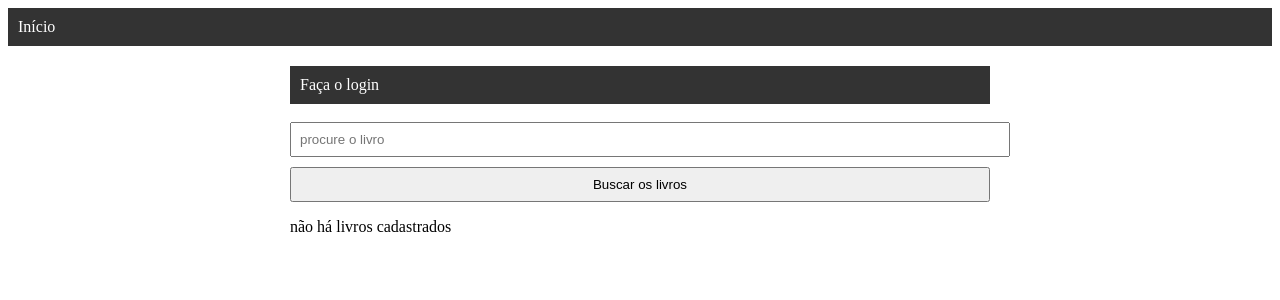
After one commit to trulynotanalt/psi-atividade-1-Pedro-Henrique-Medeiros, a Flask app: template templates/index.html in a window 1280 px wide. The commit adds this page. Shown: the top 300 px of the page. Run offline with Flask 3, Linux system fonts and the light colour scheme; the template is opened without the code that fills it, so the values that code supplies are empty.

Commit message:
Atividade romerito

```diff
--- a/app.py
+++ b/app.py
@@ -1,20 +1,32 @@
 from flask import Flask, request, render_template, url_for
 from flask import redirect
+
 import models
-
+from models import buscar_livro, resenhas_do_livro, buscar_livros
 app = Flask(__name__)
 
 app.secret_key = "romerito"
 
-@app.route('/', methods=['GET', 'POST'])
-def livraria():
-    return render_template('livraria.html', livros=models.buscar_livros(), resenhas=models.resenhas_do_livro)
+@app.route('/')
+def index():
+    q = request.args.get('q','')
+    livros = models.buscar_livros(q)
+    return render_template('index.html', livros=livros, q=q)
 
 
 @app.route('/livro/<int:livro_id>')
-def method_name():
-    pass
+def detalhe(livro_id):
+    livro = models.buscar_livro(livro_id)
 
-@app.route('/login')
+    resenhas = models.resenhas_do_livro(livro_id)
+    return render_template('livro.html', livro=livro, resenhas=resenhas)
+
+@app.route('/login', methods = ['GET','POST'])
 def login():
+    if request.method == 'POST':
+        nome = request.form.get('nome')
+        senha = request.form.get('senha')
+
+
+
     return render_template('login.html')
--- /dev/null
+++ b/templates/index.html
@@ -0,0 +1,35 @@
+{% extends "base.html" %}
+
+{% block conteudo %}
+
+<nav>
+<a href="{{url_for('login')}}">Faça o login</a>
+
+</nav>
+
+<br>
+<form method="get" action="{{url_for('index')}}">
+    <input type="text" name="q" placeholder="procure o livro" value = "{{ q or ''}}">
+    <button type="submit">Buscar os livros</button>
+
+</form>
+
+{% if livros %}
+    {% for livro in livros %}
+    <div class="card">
+        <p> <a href="{{url_for('detalhe', livro_id = livro.id)}} "> Titulo do livro:{{livro.titulo}}</a></p>
+        <p>Ano do livro:{{livro.ano}}</p>
+        <p>Autor do livro: {{livro.autor}}</p>
+    </div>
+
+    {% endfor %}
+
+{%else%}
+
+    <p>não há livros cadastrados</p>
+
+{% endif %}
+
+
+
+{% endblock %}
```
Also changed, not shown: templates/livro.html (added, +22 -0 lines), templates/login.html (+12 -18 lines), readme.md.
